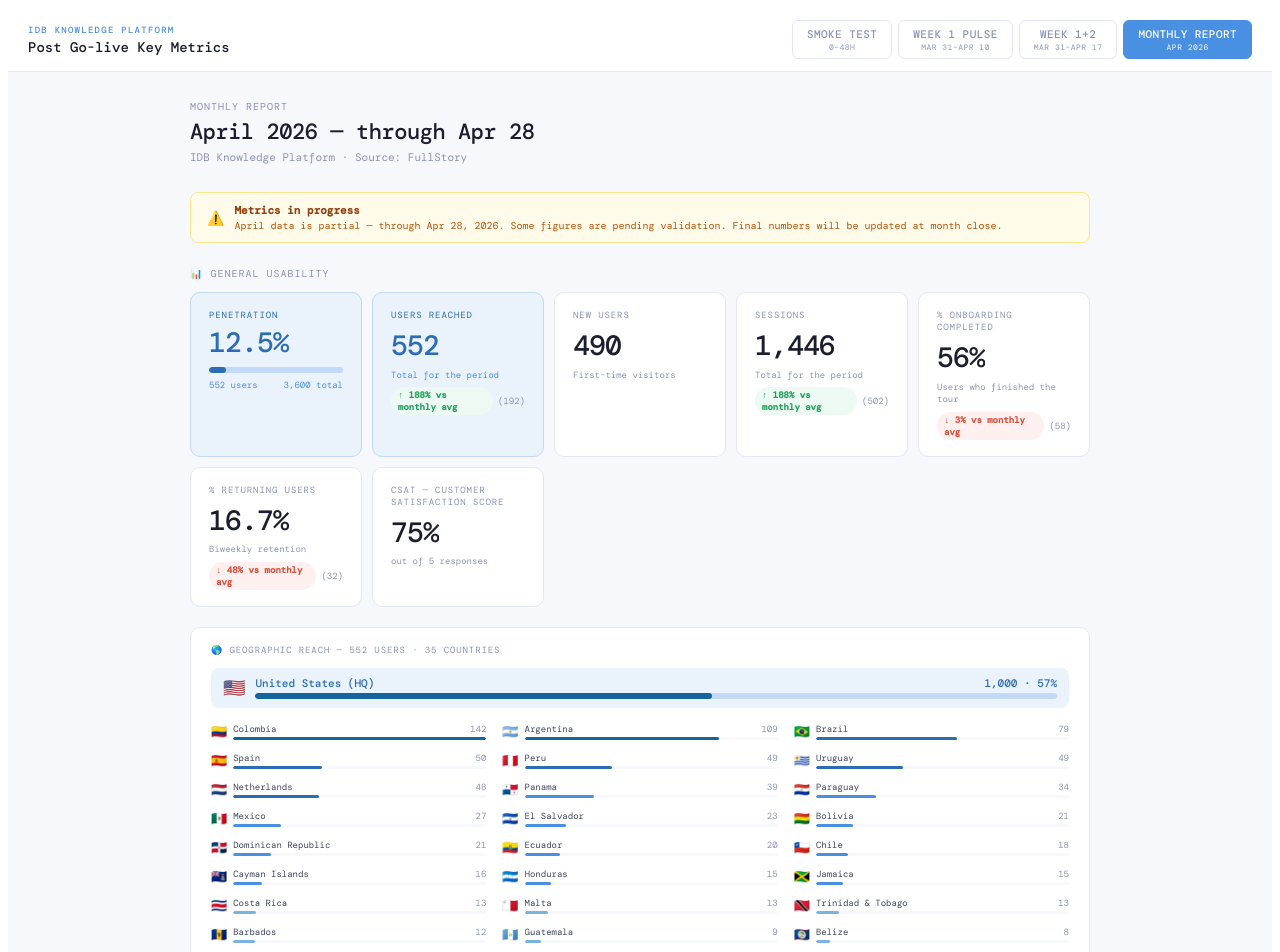
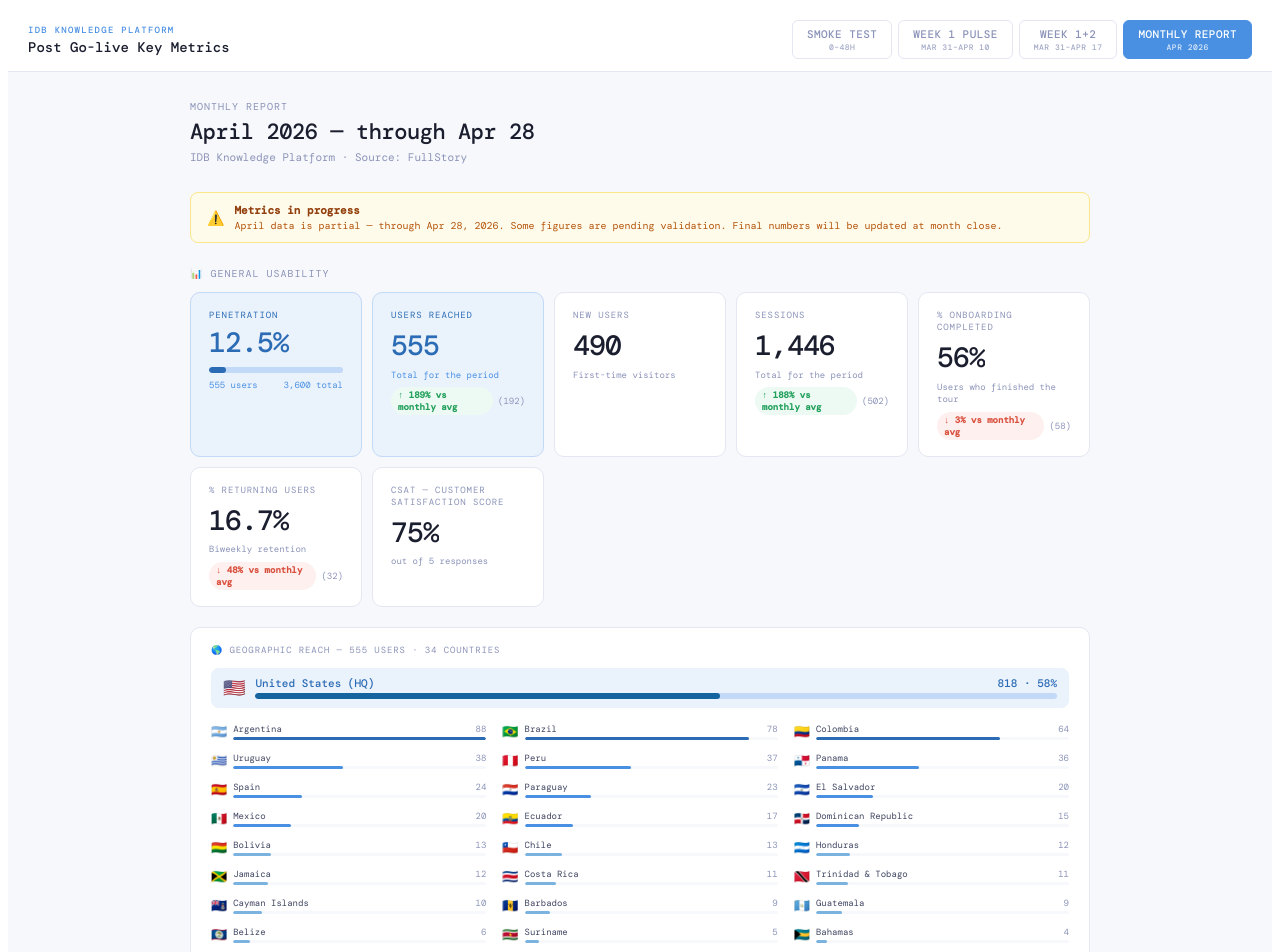
Before and after one commit to jimenasalinasg/KPsmoketest, a React (Vite) app: page / in a window 1280 px wide. Shown: the top 952 px of the page. Built offline with nearby package versions, Linux system fonts and the light colour scheme; a web font is replaced by a local one.

Commit message:
Update App.jsx

```diff
--- a/src/App.jsx
+++ b/src/App.jsx
@@ -750,7 +750,7 @@ function EngagementCard({ highlighted, highlightedOpenSearch, copied, copiedOpen
 // April 2026 data (partial — through Apr 21)
 const APRIL = {
   sessions: 1446,
-  users: 552,
+  users: 555,
   prompters: 206,
   prompts: 77, // partial — to be updated
   avgTime: "15.65s",
@@ -769,44 +769,43 @@ const APRIL = {
   newUsers: 490,
   thumbsUp: 1,
   thumbsDown: 2,
-  topCountry: "Colombia",
-  topCountryCode: "CO",
-  totalCountries: 35,
+  topCountry: "Argentina",
+  topCountryCode: "AR",
+  totalCountries: 34,
   countries: [
-    { name: "United States (HQ)", code: "US", users: 1000, pct: 57 },
-    { name: "Colombia",           code: "CO", users: 142,  pct: 8  },
-    { name: "Argentina",          code: "AR", users: 109,  pct: 6  },
-    { name: "Brazil",             code: "BR", users: 79,   pct: 4  },
-    { name: "Spain",              code: "ES", users: 50,   pct: 3  },
-    { name: "Peru",               code: "PE", users: 49,   pct: 3  },
-    { name: "Uruguay",            code: "UY", users: 49,   pct: 3  },
-    { name: "Netherlands",        code: "NL", users: 48,   pct: 3  },
-    { name: "Panama",             code: "PA", users: 39,   pct: 2  },
-    { name: "Paraguay",           code: "PY", users: 34,   pct: 2  },
-    { name: "Mexico",             code: "MX", users: 27,   pct: 1  },
-    { name: "El Salvador",        code: "SV", users: 23,   pct: 1  },
-    { name: "Bolivia",            code: "BO", users: 21,   pct: 1  },
-    { name: "Dominican Republic", code: "DO", users: 21,   pct: 1  },
-    { name: "Ecuador",            code: "EC", users: 20,   pct: 1  },
-    { name: "Chile",              code: "CL", users: 18,   pct: 0  },
-    { name: "Cayman Islands",     code: "KY", users: 16,   pct: 0  },
-    { name: "Honduras",           code: "HN", users: 15,   pct: 0  },
-    { name: "Jamaica",            code: "JM", users: 15,   pct: 0  },
-    { name: "Costa Rica",         code: "CR", users: 13,   pct: 0  },
-    { name: "Malta",              code: "MT", users: 13,   pct: 0  },
-    { name: "Trinidad & Tobago",  code: "TT", users: 13,   pct: 0  },
-    { name: "Barbados",           code: "BB", users: 12,   pct: 0  },
-    { name: "Guatemala",          code: "GT", users: 9,    pct: 0  },
-    { name: "Belize",             code: "BZ", users: 8,    pct: 0  },
-    { name: "Ireland",            code: "IE", users: 8,    pct: 0  },
-    { name: "Suriname",           code: "SR", users: 7,    pct: 0  },
-    { name: "Bahamas",            code: "BS", users: 5,    pct: 0  },
+    { name: "United States (HQ)", code: "US", users: 818,  pct: 58 },
+    { name: "Argentina",          code: "AR", users: 88,   pct: 6  },
+    { name: "Brazil",             code: "BR", users: 78,   pct: 6  },
+    { name: "Colombia",           code: "CO", users: 64,   pct: 5  },
+    { name: "Uruguay",            code: "UY", users: 38,   pct: 3  },
+    { name: "Peru",               code: "PE", users: 37,   pct: 3  },
+    { name: "Panama",             code: "PA", users: 36,   pct: 3  },
+    { name: "Spain",              code: "ES", users: 24,   pct: 2  },
+    { name: "Paraguay",           code: "PY", users: 23,   pct: 2  },
+    { name: "El Salvador",        code: "SV", users: 20,   pct: 1  },
+    { name: "Mexico",             code: "MX", users: 20,   pct: 1  },
+    { name: "Ecuador",            code: "EC", users: 17,   pct: 1  },
+    { name: "Dominican Republic", code: "DO", users: 15,   pct: 1  },
+    { name: "Bolivia",            code: "BO", users: 13,   pct: 1  },
+    { name: "Chile",              code: "CL", users: 13,   pct: 1  },
+    { name: "Honduras",           code: "HN", users: 12,   pct: 1  },
+    { name: "Jamaica",            code: "JM", users: 12,   pct: 1  },
+    { name: "Costa Rica",         code: "CR", users: 11,   pct: 1  },
+    { name: "Trinidad & Tobago",  code: "TT", users: 11,   pct: 1  },
+    { name: "Cayman Islands",     code: "KY", users: 10,   pct: 1  },
+    { name: "Barbados",           code: "BB", users: 9,    pct: 1  },
+    { name: "Guatemala",          code: "GT", users: 9,    pct: 1  },
+    { name: "Belize",             code: "BZ", users: 6,    pct: 0  },
+    { name: "Suriname",           code: "SR", users: 5,    pct: 0  },
+    { name: "Bahamas",            code: "BS", users: 4,    pct: 0  },
+    { name: "Canada",             code: "CA", users: 4,    pct: 0  },
+    { name: "Guyana",             code: "GY", users: 4,    pct: 0  },
     { name: "Nicaragua",          code: "NI", users: 4,    pct: 0  },
-    { name: "Canada",             code: "CA", users: 3,    pct: 0  },
-    { name: "Guyana",             code: "GY", users: 3,    pct: 0  },
     { name: "United Kingdom",     code: "GB", users: 2,    pct: 0  },
     { name: "Belgium",            code: "BE", users: 1,    pct: 0  },
     { name: "Germany",            code: "DE", users: 1,    pct: 0  },
+    { name: "Haiti",              code: "HT", users: 1,    pct: 0  },
+    { name: "Portugal",           code: "PT", users: 1,    pct: 0  },
     { name: "Venezuela",          code: "VE", users: 1,    pct: 0  },
   ],
   promptGalleryClicks: 42,
@@ -943,10 +942,10 @@ function Monthly() {
           <div style={{ flex: 1 }}>
             <div style={{ display: "flex", justifyContent: "space-between", marginBottom: 3 }}>
               <span style={{ fontSize: 11, fontWeight: 500, color: BLUE_D }}>United States (HQ)</span>
-              <span style={{ fontSize: 11, color: BLUE_D, fontWeight: 500 }}>1,000 · 57%</span>
+              <span style={{ fontSize: 11, color: BLUE_D, fontWeight: 500 }}>818 · 58%</span>
             </div>
             <div style={{ background: BLUE_M, borderRadius: 99, height: 6, overflow: "hidden" }}>
-              <div style={{ width: "57%", height: "100%", background: "#1464A0", borderRadius: 99 }} />
+              <div style={{ width: "58%", height: "100%", background: "#1464A0", borderRadius: 99 }} />
             </div>
           </div>
         </div>
```
